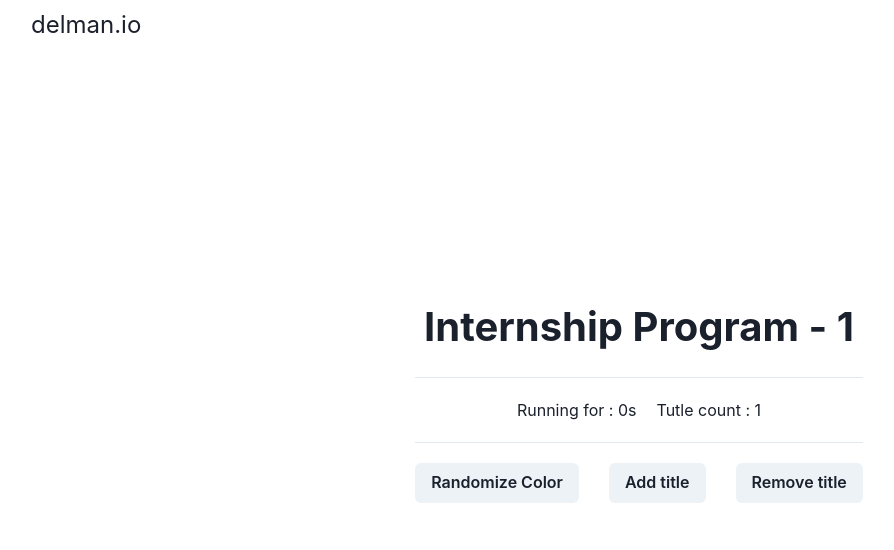
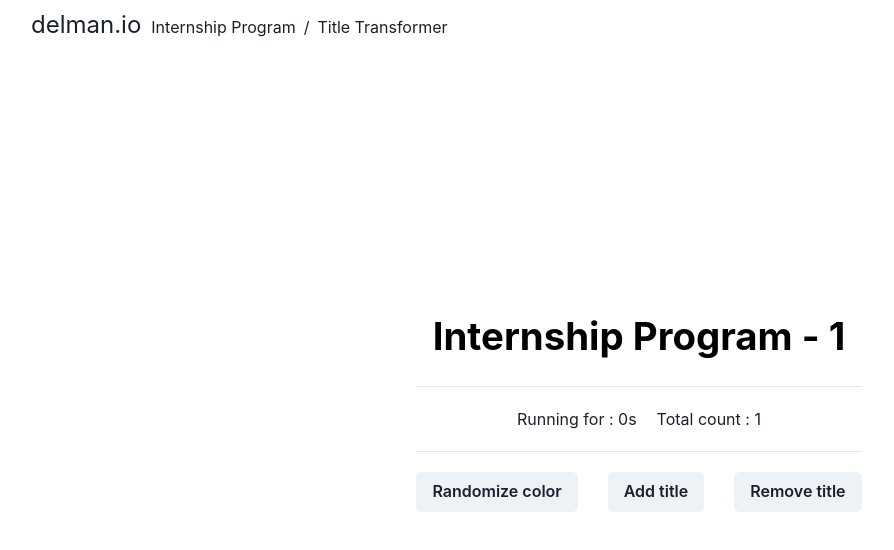
Before and after one commit to rizalyoga/Delman-Internship-yoga, a Next.js app: page /change-title in a window 1280 px wide. Shown: the top 550 px of the page, without its empty margins (1-895 px from the left). Built offline with nearby package versions, Linux system fonts and the light colour scheme.

Commit message:
add feature tranform title && breadcrumb

```diff
--- a/components/navbar/Navbar.jsx
+++ b/components/navbar/Navbar.jsx
@@ -1,13 +1,49 @@
 import React from "react";
 import styles from "./Navbar.module.css";
-import { Box, Center, Flex, Badge, Text } from "@chakra-ui/react";
+import { useRouter } from "next/router";
+
+import {
+  Box,
+  Flex,
+  Text,
+  Breadcrumb,
+  BreadcrumbItem,
+  BreadcrumbLink,
+} from "@chakra-ui/react";
 
 const Navbar = () => {
+  const router = useRouter();
+
+  const toHome = () => {
+    router.push("/");
+  };
+
+  console.log(router);
+
+  const setPath = () => {
+    if (router.route == "/change-title") {
+      return "Title Transformer";
+    } else if (router.route == "/fetching") {
+      return "User Fetcher";
+    }
+  };
+
   return (
     <div className={styles.Navbar__container}>
       <Box className="container">
-        <Flex gap={"10px"}>
+        <Flex gap={"10px"} alignItems="center">
           <Text fontSize="1.5rem">delman.io</Text>
+          <Breadcrumb mt={"4.5px"}>
+            <BreadcrumbItem>
+              <BreadcrumbLink onClick={toHome}>
+                Internship Program
+              </BreadcrumbLink>
+            </BreadcrumbItem>
+
+            <BreadcrumbItem isCurrentPage>
+              <BreadcrumbLink>{setPath()}</BreadcrumbLink>
+            </BreadcrumbItem>
+          </Breadcrumb>
         </Flex>
       </Box>
     </div>
--- a/components/pages/main_menu/MainMenu.jsx
+++ b/components/pages/main_menu/MainMenu.jsx
@@ -22,7 +22,7 @@ const MainMenu = () => {
   };
 
   const toFetchDataPage = () => {
-    router.push("/fetcher");
+    router.push("/fetching");
   };
 
   return (
--- a/components/pages/title_transformer/TitleTransformer.jsx
+++ b/components/pages/title_transformer/TitleTransformer.jsx
@@ -1,30 +1,101 @@
-import React, { useState } from "react";
+import React, { useState, useEffect } from "react";
 import { Center, Box, Text, Flex, Button } from "@chakra-ui/react";
+import { getRandomColor } from "../../../utils/getRandomColor";
 
 // Layout
 import Layout from "../../layout/Layout";
 
 const TitleTransformer = () => {
+  const [title, setTitle] = useState(["Internship Program - 1"]);
+  const [second, setSecond] = useState(0);
+  const [running, setRunning] = useState(false);
+
+  // Function for set Title State
+  const addTitle = () => {
+    if (title.length < 5) {
+      setTitle([...title, `Internship Program - ${title.length + 1}`]);
+    }
+  };
+
+  const removeTitle = () => {
+    if (title.length > 1) {
+      setTitle(title.filter((_, i) => i !== title.length - 1));
+    }
+  };
+
+  // Functions for Enable - Disable Buttons
+  const disabelButtonRemove = () => {
+    if (title.length < 2) {
+      return true;
+    } else {
+      false;
+    }
+  };
+
+  const disabelButtonAdd = () => {
+    if (title.length == 5) {
+      return true;
+    } else {
+      false;
+    }
+  };
+
+  /* -------------------- Functions for handle random color ------------------- */
+
+  // Function for set true or false running timer state
+  const randomColor = () => {
+    setRunning((prev) => !prev);
+  };
+
+  useEffect(() => {
+    let interval;
+
+    if (running) {
+      interval = setInterval(() => {
+        setSecond((prevTime) => prevTime + 1);
+      }, 1000);
+    } else if (!running) {
+      clearInterval(interval);
+      setSecond(0);
+    }
+
+    return () => clearInterval(interval);
+  }, [running]);
+
   return (
     <Layout>
       <div className="container">
         <Center minH="90vh">
           <Box p="5" minW="30%">
-            <Text textAlign="center" fontWeight="bold" fontSize="2.5rem">
-              Internship Program - 1
-            </Text>
-
+            {title.map((el, idx) => (
+              <Text
+                key={idx}
+                textAlign="center"
+                fontWeight="bold"
+                fontSize="2.4rem"
+                my="20px"
+                color={getRandomColor(running)}
+              >
+                {el}
+              </Text>
+            ))}
             <Box my={5}>
               <hr />
               <Flex justifyContent="center" py={5} gap="20px">
-                <Text>Running for : 0s</Text>
-                <Text>Tutle count : 1</Text>
+                <Text>Running for : {second}s</Text>
+                <Text>Total count : {title.length}</Text>
               </Flex>
               <hr />
               <Flex justifyContent="space-between" mt={5} gap="30px">
-                <Button>Randomize Color</Button>
-                <Button>Add title</Button>
-                <Button>Remove title</Button>
+                <Button onClick={randomColor}>
+                  {running ? "Clear color" : "Randomize color"}
+                </Button>
+                <Button onClick={addTitle} disabled={disabelButtonAdd()}>
+                  Add title
+                </Button>
+                <Button onClick={removeTitle} disabled={disabelButtonRemove()}>
+                  Remove title
+                </Button>
               </Flex>
             </Box>
           </Box>
--- /dev/null
+++ b/utils/getRandomColor.js
@@ -0,0 +1,14 @@
+// Function for get color random
+export const getRandomColor = (running) => {
+  const letters = "0123456789ABCDEF";
+  let color = "#";
+  for (var i = 0; i < 6; i++) {
+    color += letters[Math.floor(Math.random() * 16)];
+  }
+
+  if (running) {
+    return color;
+  }
+
+  return "#000";
+};
```
Also changed, not shown: pages/fetching/index.jsx (renamed from pages/fetcher/index.jsx).
